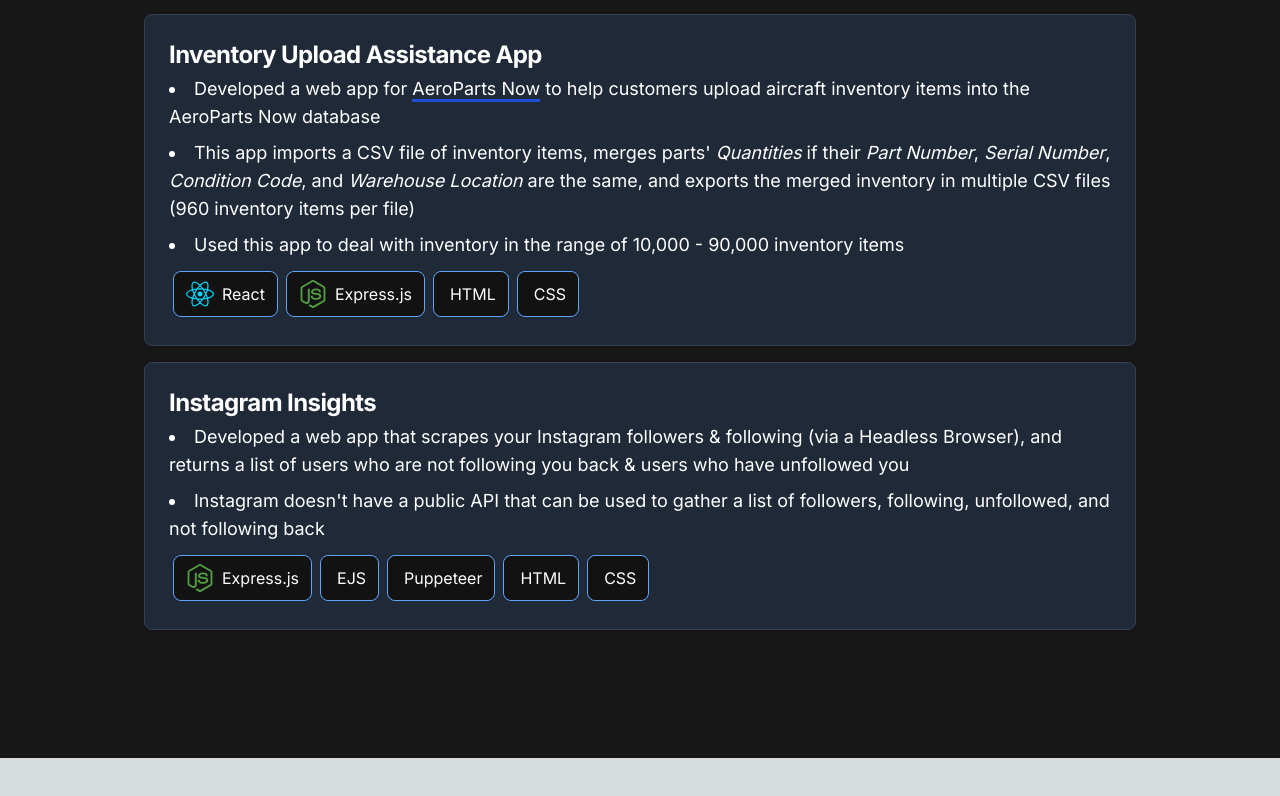
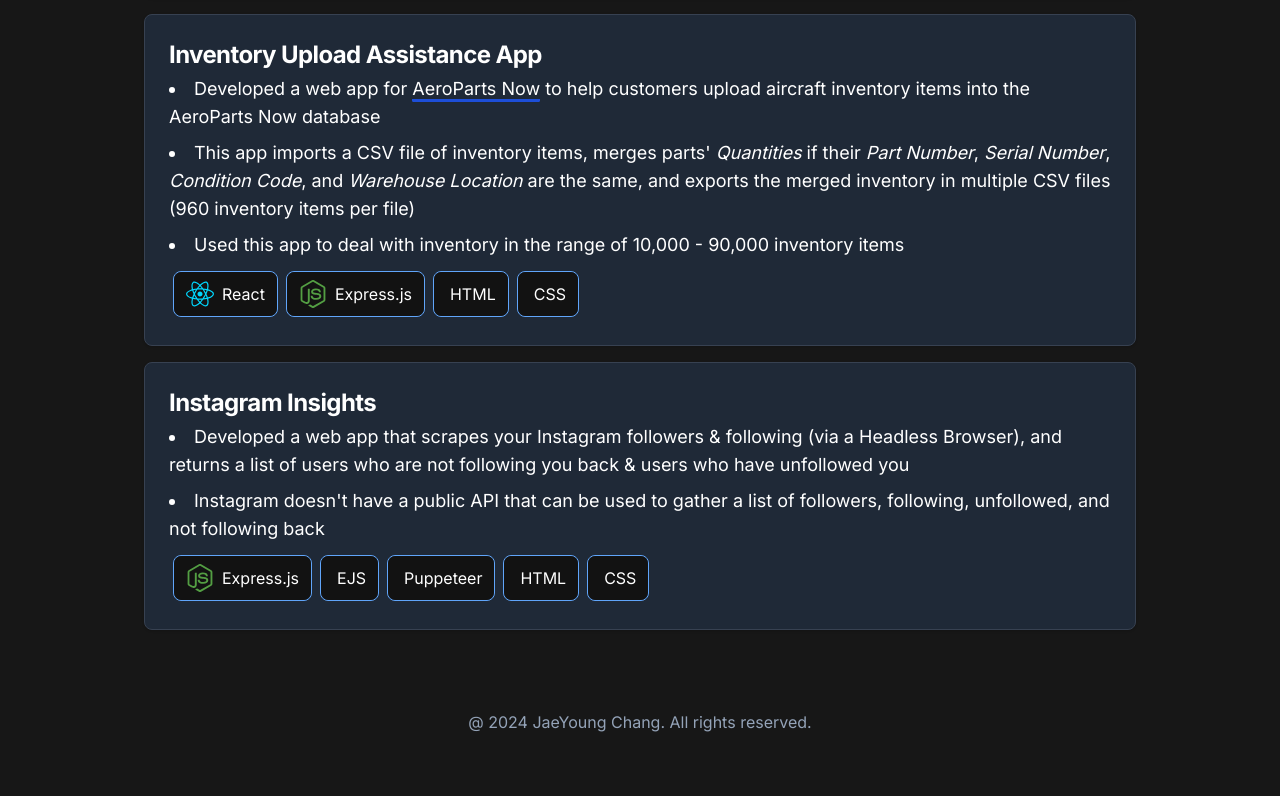
Before and after one commit to jaeyoungchang5/portfolio, a Next.js app: page / in a window 1280 px wide. Shown: the part 4844-5640 px from the top of the page. Before the commit the page ends 5602 px from the top, so only its background shows below. Built offline with nearby package versions, Linux system fonts and the light colour scheme.

Commit message:
Add footer

```diff
--- /dev/null
+++ b/src/app/components/Footer.tsx
@@ -0,0 +1,11 @@
+import React from 'react'
+
+const Footer = () => {
+    return (
+        <footer className="footer flex z-10 justify-center text-slate-400 container pt-12">
+            <p>@ {new Date().getFullYear()} JaeYoung Chang. {" "} All rights reserved.</p>
+        </footer>
+    )
+}
+
+export default Footer
--- a/src/app/page.tsx
+++ b/src/app/page.tsx
@@ -1,5 +1,6 @@
 import AboutSection from "./components/AboutSection";
 import ExperiencesSection from "./components/ExperiencesSection";
+import Footer from "./components/Footer";
 import HeroSection from "./components/HeroSection";
 import Navbar from "./components/Navbar";
 import ProjectsSection from "./components/ProjectsSection";
@@ -21,6 +22,7 @@
 				<SectionDivider />
 				<ProjectsSection />
 			</div>
+			<Footer />
 		</main>
 	);
 }
```
